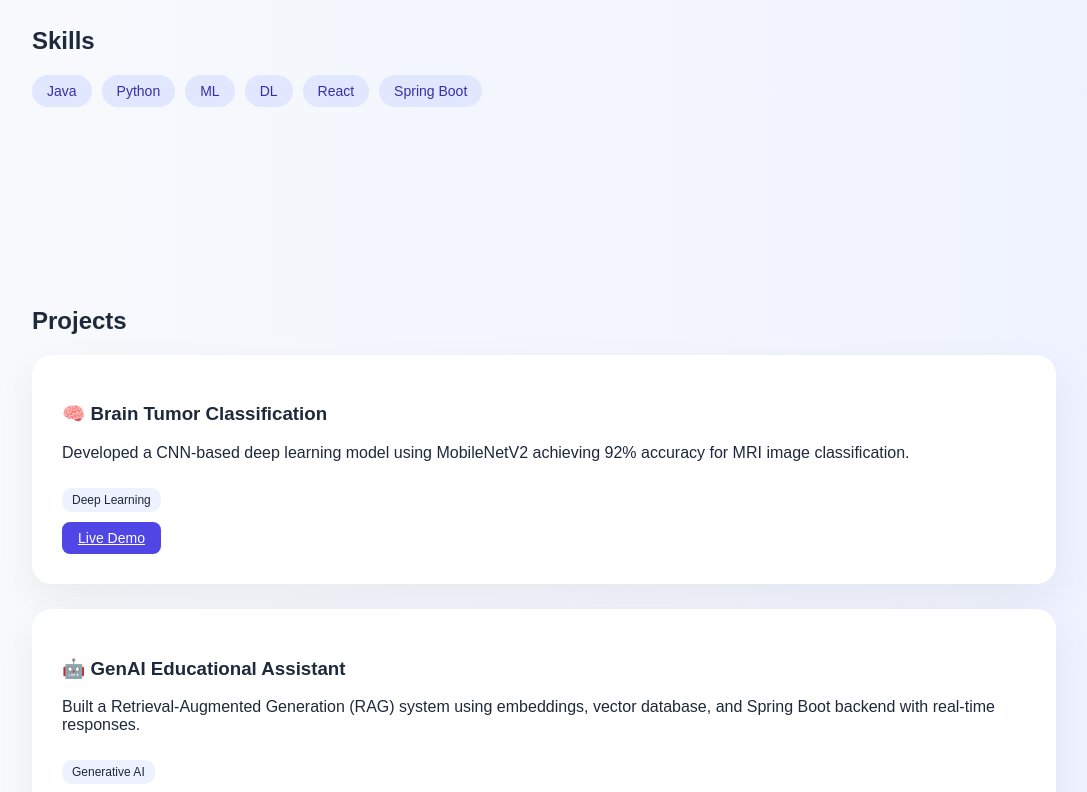
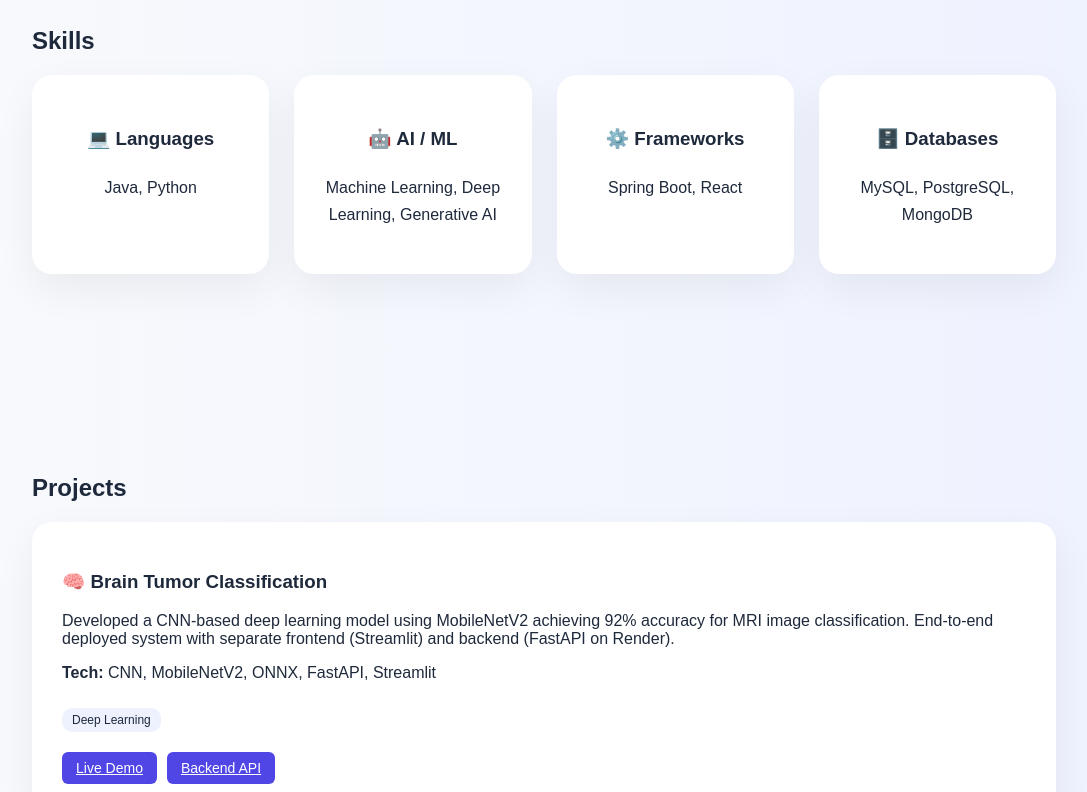
Before and after one commit to Kaviya-Balamurugan/portfolio, a React (Create React App) app: page / in a window 1280 px wide. Shown: the part 1180-1972 px from the top of the page, without its empty margins (96-1183 px from the left). Built offline with nearby package versions, Linux system fonts and the light colour scheme.

Commit message:
Updated project links

```diff
--- a/src/App.css
+++ b/src/App.css
@@ -447,3 +447,21 @@ section {
     padding: 60px 20px;
   }
 }
+
+.project-links {
+  margin-top: 10px;
+}
+
+.project-links a {
+  display: inline-block;
+  margin-right: 10px;
+  padding: 8px 14px;
+  background: #4f46e5;
+  color: white;
+  border-radius: 6px;
+  font-size: 14px;
+}
+
+.project-links a:hover {
+  background: #3730a3;
+}
--- a/src/components/Projects.js
+++ b/src/components/Projects.js
@@ -9,16 +9,21 @@ function Projects() {
       <motion.div
   className="project-card"
   whileHover={{ scale: 1.05 }}
-        initial={{ opacity: 0, y: 50 }}
-        whileInView={{ opacity: 1, y: 0 }}
 >
   <h3>🧠 Brain Tumor Classification</h3>
+
   <p>
     Developed a CNN-based deep learning model using MobileNetV2
     achieving 92% accuracy for MRI image classification.
+    End-to-end deployed system with separate frontend (Streamlit) and backend (FastAPI on Render).
+
   </p>
+
+  <p><b>Tech:</b> CNN, MobileNetV2, ONNX, FastAPI, Streamlit</p>
+
   <span className="badge">Deep Learning</span>
-        <br />
+
+  <div className="project-links">
     <a
       href="https://brain-tumor-app-th2lex7glc6kubgupwet3q.streamlit.app/"
       target="_blank"
@@ -26,6 +31,16 @@ function Projects() {
     >
       Live Demo
     </a>
+
+    <a
+      href="https://brain-tumor-app-1-hmhx.onrender.com"
+      target="_blank"
+      rel="noreferrer"
+    >
+      Backend API
+    </a>
+
+  </div>
 </motion.div>
 
       {/* 🤖 GenAI */}
--- a/src/components/Skills.js
+++ b/src/components/Skills.js
@@ -1,24 +1,30 @@
-import { motion } from "framer-motion";
-
 function Skills() {
-  const skills = ["Java", "Python", "ML", "DL", "React", "Spring Boot"];
-
   return (
     <section id="skills">
       <h2>Skills</h2>
 
-      <div className="skills-tags">
-        {skills.map((skill, index) => (
-          <motion.span
-            key={index}
-            className="tag"
-            initial={{ opacity: 0, scale: 0 }}
-            whileInView={{ opacity: 1, scale: 1 }}
-            transition={{ delay: index * 0.1 }}
-          >
-            {skill}
-          </motion.span>
-        ))}
+      <div className="skills-grid">
+
+        <div className="card">
+          <h3>💻 Languages</h3>
+          <p>Java, Python</p>
+        </div>
+
+        <div className="card">
+          <h3>🤖 AI / ML</h3>
+          <p>Machine Learning, Deep Learning, Generative AI</p>
+        </div>
+
+        <div className="card">
+          <h3>⚙️ Frameworks</h3>
+          <p>Spring Boot, React</p>
+        </div>
+
+        <div className="card">
+          <h3>🗄️ Databases</h3>
+          <p>MySQL, PostgreSQL, MongoDB</p>
+        </div>
+
       </div>
     </section>
   );
```
Lines whose indentation alone changed are shown as unchanged.
